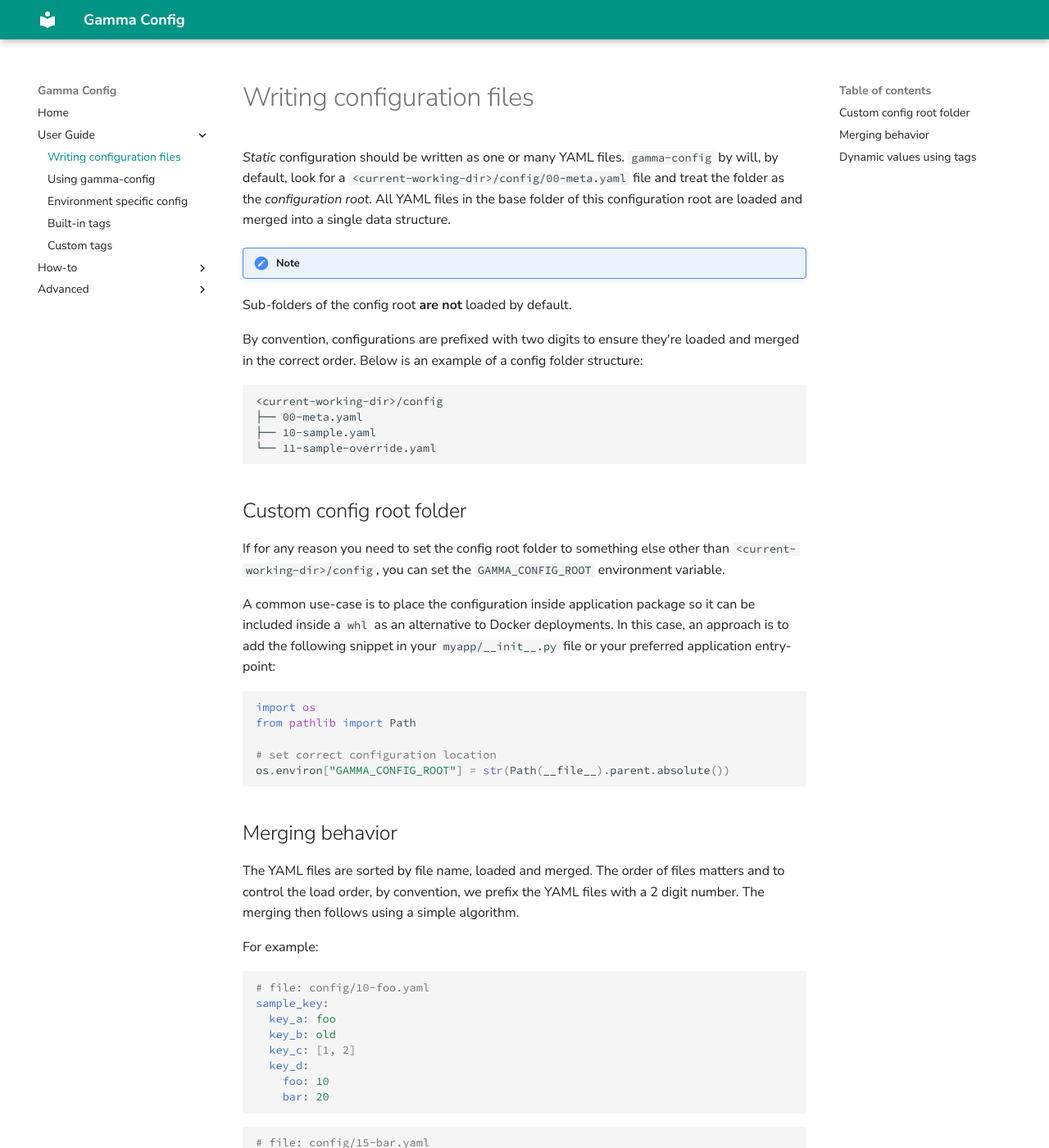
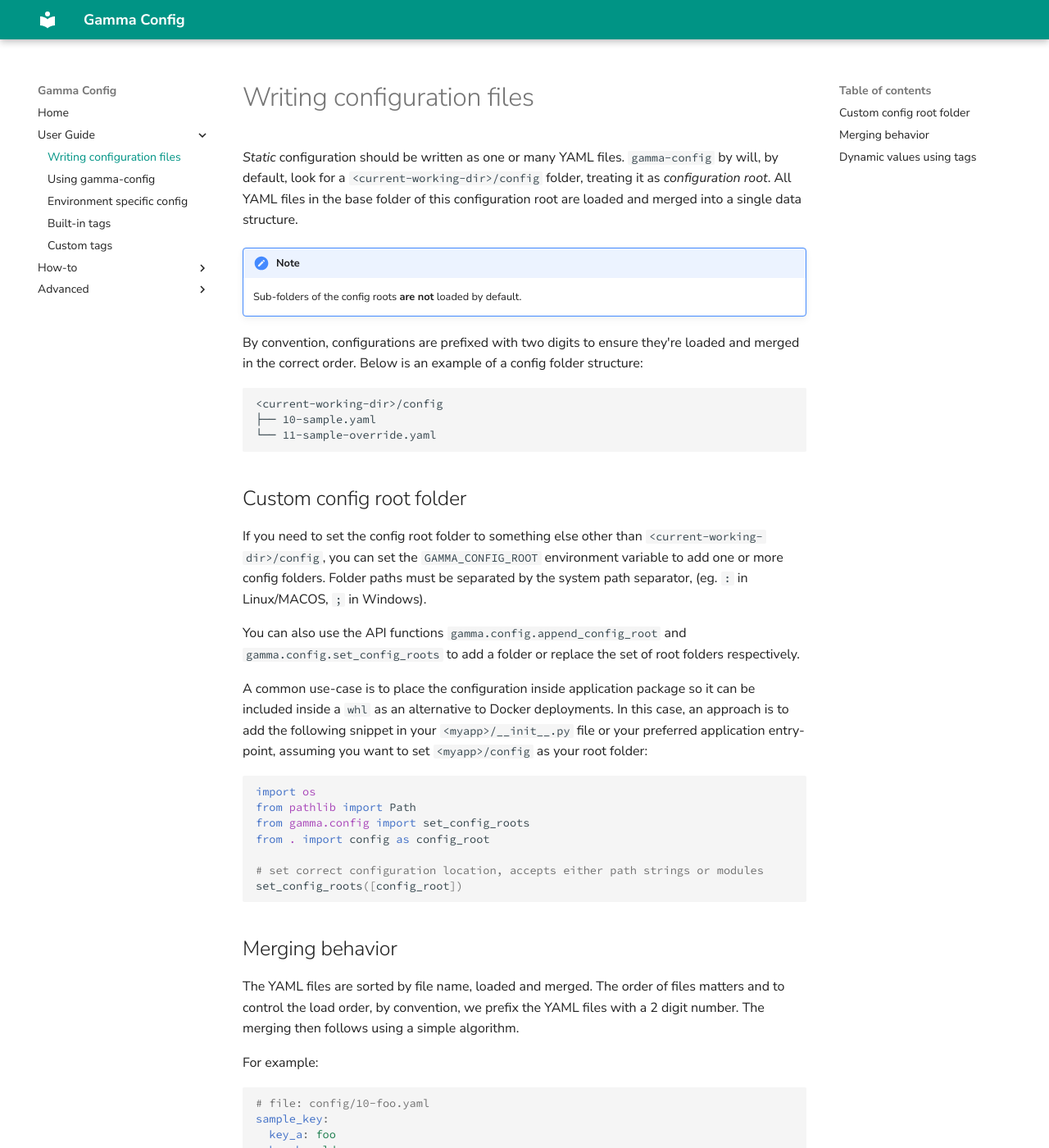
Before and after one commit to cjalmeida/gamma-config, an MkDocs documentation site: the page built from docs/writing-config.md, in a window 1280 px wide and 1400 px high. Shown: the whole window at 82% size. Built offline with MkDocs 1.6.1 and Material for MkDocs 9.7.7, drawn with Linux system fonts in a browser that asks for light colours.

Commit message:
remove requirement to have a meta.yaml file

````diff
--- a/docs/writing-config.md
+++ b/docs/writing-config.md
@@ -1,40 +1,48 @@
 # Writing configuration files
 
-_Static_ configuration should be written as one or many YAML files.
-`gamma-config` by will, by default, look for a `<current-working-dir>/config/00-meta.yaml` file
-and treat the folder as the _configuration root_. All YAML files in the base folder
-of this configuration root are loaded and merged into a single data structure.
+_Static_ configuration should be written as one or many YAML files. `gamma-config` by
+will, by default, look for a `<current-working-dir>/config` folder, treating it as
+_configuration root_. All YAML files in the base folder of this configuration root are
+loaded and merged into a single data structure.
 
 !!! note
-Sub-folders of the config root **are not** loaded by default.
+
+    Sub-folders of the config roots **are not** loaded by default.
 
 By convention, configurations are prefixed with two digits to ensure they're loaded
 and merged in the correct order. Below is an example of a config folder structure:
 
 ```
 <current-working-dir>/config
-├── 00-meta.yaml
 ├── 10-sample.yaml
 └── 11-sample-override.yaml
 ```
 
 ## Custom config root folder
 
-If for any reason you need to set the config root folder to something else other than
+If you need to set the config root folder to something else other than
 `<current-working-dir>/config`, you can set the `GAMMA_CONFIG_ROOT` environment
-variable.
+variable to add one or more config folders. Folder paths must be separated by the system
+path separator, (eg. `:` in Linux/MACOS, `;` in Windows).
+
+You can also use the API functions `gamma.config.append_config_root` and
+`gamma.config.set_config_roots` to add a folder or replace the set of root folders
+respectively.
 
 A common use-case is to place the configuration inside application package so it can be
 included inside a `whl` as an alternative to Docker deployments. In this case, an
-approach is to add the following snippet in your `myapp/__init__.py` file or your
-preferred application entry-point:
+approach is to add the following snippet in your `<myapp>/__init__.py` file or your
+preferred application entry-point, assuming you want to set `<myapp>/config` as your
+root folder:
 
 ```python
 import os
 from pathlib import Path
+from gamma.config import set_config_roots
+from . import config as config_root
 
-# set correct configuration location
-os.environ["GAMMA_CONFIG_ROOT"] = str(Path(__file__).parent.absolute())
+# set correct configuration location, accepts either path strings or modules
+set_config_roots([config_root])
 ```
 
 ## Merging behavior
````
Also changed, not shown: docs/environment.md (+6 -4 lines), 9 other files.
